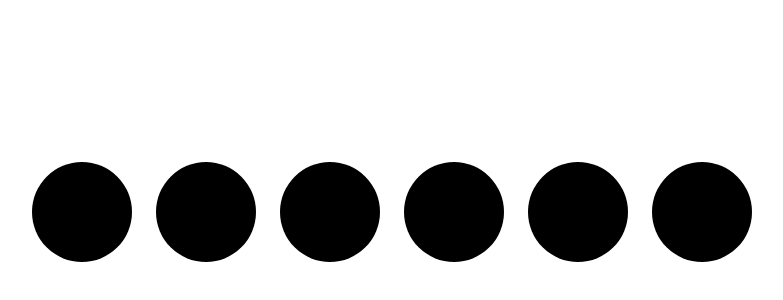
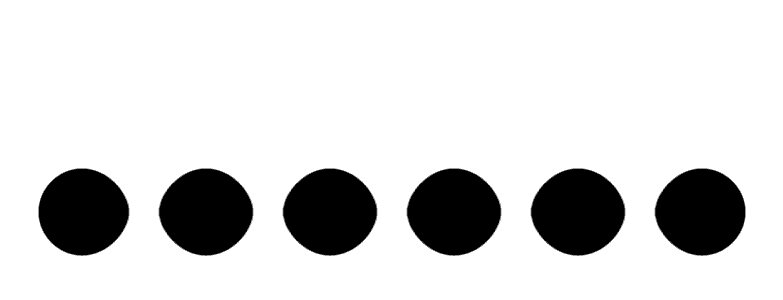
Before and after one commit to JeremiahKoeiman/myprojects, a plain HTML site: page gooey/index.html in a window 1280 px wide. Shown: the part 186-486 px from the top of the page, without its empty margins (248-1031 px from the left). Drawn offline with nearby package versions, Linux system fonts and the light colour scheme.

Commit message:
Gooey css modified.

```diff
--- a/gooey/style.css
+++ b/gooey/style.css
@@ -10,6 +10,7 @@ section{
     justify-content: center;
     align-items: center;
     background: #fff;
+    filter: contrast(50);
     overflow: hidden;
 }
 
@@ -19,6 +20,7 @@ section{
     background: #000;
     display: inline-block;
     border-radius: 50%;
+    filter: blur(25px);
     animation: animate 5s ease-in-out infinite;
 }
 
```
Also changed, not shown: 1 other file.
